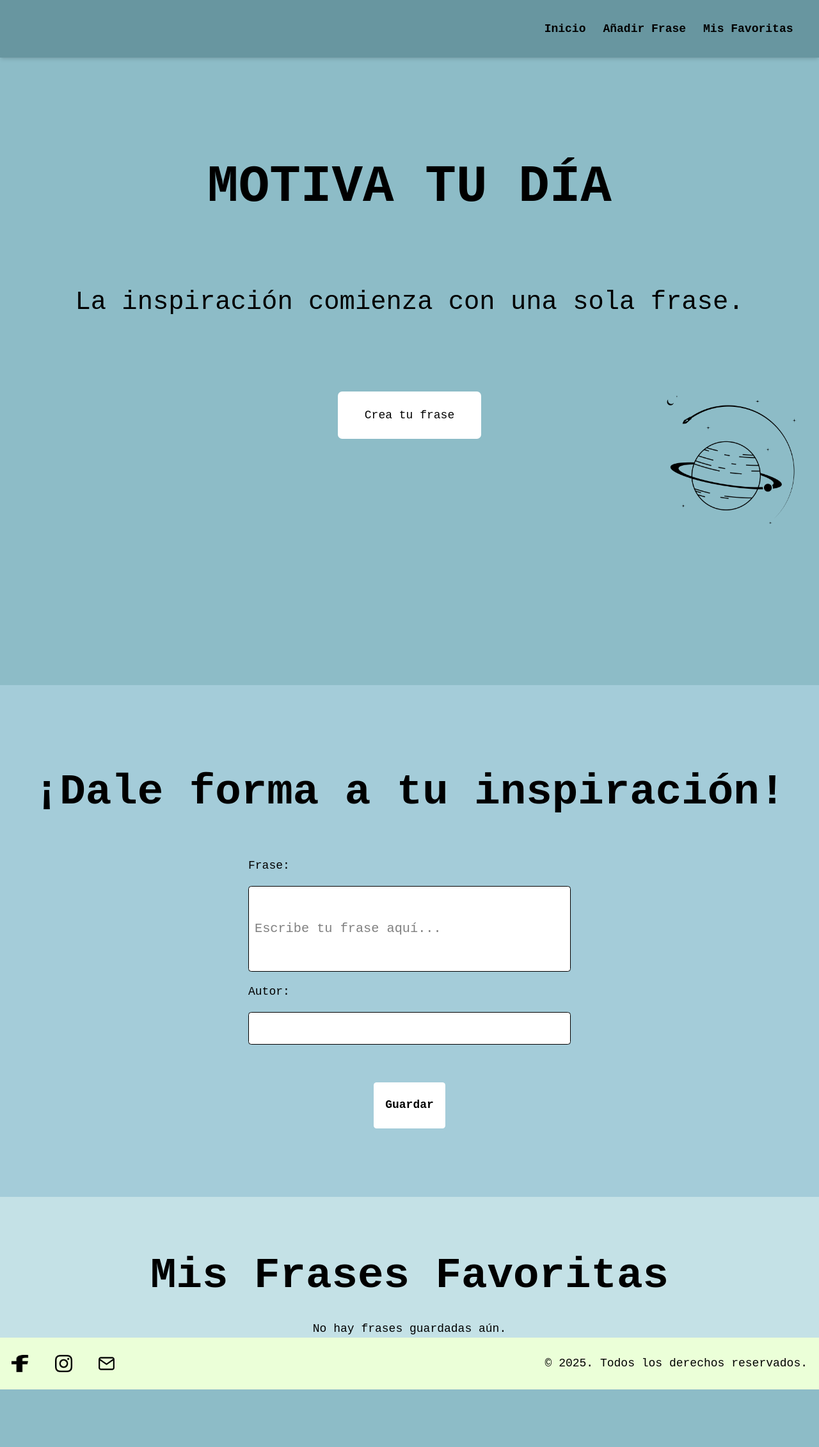
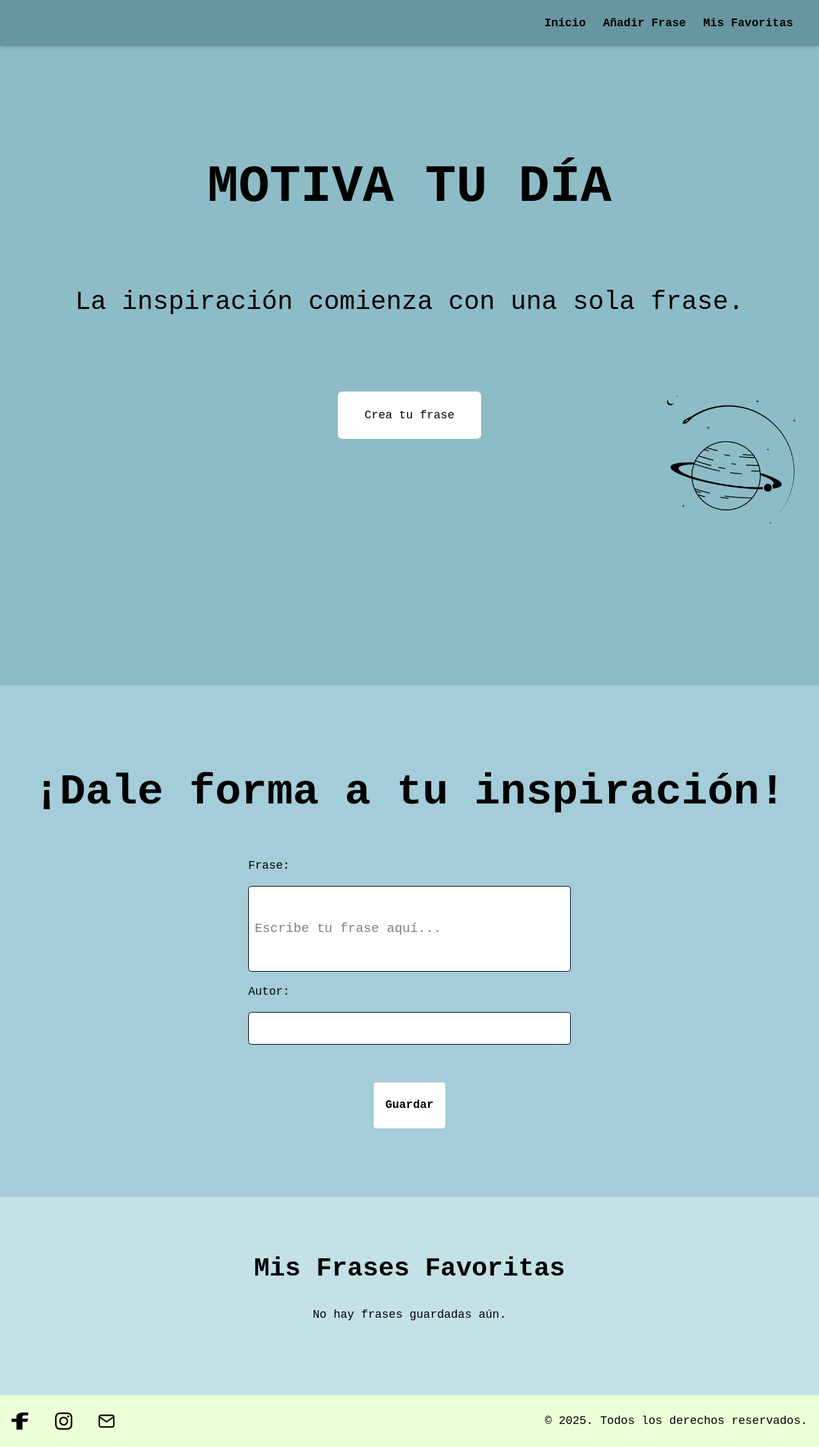
Before and after one commit to miaryl/p7_proyecto4, a React (Vite) app: page / in a window 1280 px wide. Shown: the whole page at 64% size. Before the commit the page ends 2172 px from the top, so only its background shows below. Built offline with nearby package versions, Linux system fonts and the light colour scheme; a web font is replaced by a local one.

Commit message:
style changes in homepage

```diff
--- a/src/App.jsx
+++ b/src/App.jsx
@@ -52,30 +52,30 @@ function App() {
 
     const goToMisFrases = document.getElementById("misfavoritas");
 
-      if(goToMisFrases){
-        goToMisFrases.scrollIntoView({behavior:"smooth"});
+    if (goToMisFrases) {
+      goToMisFrases.scrollIntoView({ behavior: "smooth" });
     }
   };
 
 
-    const toggleEdit = (index) =>{
-      const updatedQuotes = quotes.map((quote, i )=>
-      i === index ? {...quote, editing: !quote.editing} : quote
+  const toggleEdit = (index) => {
+    const updatedQuotes = quotes.map((quote, i) =>
+      i === index ? { ...quote, editing: !quote.editing } : quote
     );
     setQuotes(updatedQuotes);
   };
 
-    const handleEdit = (index, field, value)=>{
+  const handleEdit = (index, field, value) => {
     const updatedQuotes = [...quotes];
 
     updatedQuotes[index][field] = value;
     setQuotes(updatedQuotes);
   };
 
-    const saveEdit = (index)=>{
+  const saveEdit = (index) => {
     const updatedQuotes = [...quotes];
 
-      if(!updatedQuotes[index].author.trim()){
+    if (!updatedQuotes[index].author.trim()) {
       updatedQuotes[index].author = 'Anónimo';
     }
     updatedQuotes[index].editing = false;
@@ -114,7 +114,7 @@ function App() {
       </section>
 
       <section id="misfavoritas" className="scroll-mt-32 flex flex-col items-center gap-4 bg-[#C4E1E6]">
-        <h2 className="text-center text-3xl sm:text-3xl mt-20 md:text-5xl lg:text-6xl font-bold">Mis Frases Favoritas</h2>
+        <h2 className="text-center text-3xl sm:text-3xl mt-20 md:text-4xl lg:text-4xl font-bold">Mis Frases<br className="block sm:hidden" /> Favoritas</h2>
         <QuoteList
           quotes={quotes}
           onEdit={toggleEdit}
--- a/src/components/NavBar.jsx
+++ b/src/components/NavBar.jsx
@@ -13,21 +13,31 @@ function Navbar() {
             ☰
           </button>
           <ul
-            className={`absolute top right-40 w-48 flex whitespace-nowrap space-x-6 md:flex-row md:static md:w-auto md:space-x-6 text-sm md:text-base md:bg-transparent transition-all duration-300 ease-in-out ${menuOpen ? "block" : "hidden md:flex"}
+            className={`absolute top right-20 w-48 flex whitespace-nowrap space-x-6 md:flex-row md:static md:w-auto md:space-x-6 text-sm md:text-base md:bg-transparent transition-all duration-300 ease-in-out ${menuOpen ? "block" : "hidden md:flex"}
             `}
           >
             {["inicio", "añadir", "misfavoritas"].map((id) => (
               <li key={id}>
                 <a
                   href={`#${id}`}
-                  className="block font-bold text-black hover:text-gray-500 transition duration-200 hover:scale-105 py-2 text-right"
+                  className="block font-bold hover:text-gray-500 transition duration-200 hover:scale-105 whitespace-nowrap"
                   onClick={() => setMenuOpen(false)}
                 >
-                  {id === "añadir"
-                    ? "Añadir Frase"
-                    : id === "misfavoritas"
-                      ? "Mis Favoritas"
-                      : "Inicio"}
+                  <span className="block sm:hidden">
+                    {id === "añadir"
+                      ? "Añadir"
+                      : id === "misfavoritas"
+                        ? "Favoritas"
+                        : "Início"}
+                  </span>
+
+                  <span className="hidden sm:block">
+                    {id === "añadir"
+                      ? "Añadir Frase"
+                      : id === "misfavoritas"
+                        ? "Mis Favoritas"
+                        : "Inicio"}
+                  </span>
                 </a>
               </li>
             ))}
--- a/src/components/quotes/QuoteList.jsx
+++ b/src/components/quotes/QuoteList.jsx
@@ -1,46 +1,57 @@
 import { RiEdit2Fill, RiDeleteBin6Line } from 'react-icons/ri';
 
 
-function QuoteList({quotes, onEdit, onDelete, onChange, onSave}) {
+function QuoteList({ quotes, onEdit, onDelete, onChange, onSave }) {
 
 
 
 
   if (quotes.length === 0) {
-    return <p className="text-center mt-4">No hay frases guardadas aún.</p>;
+    return <p className="text-center mt-4 mb-25">No hay frases guardadas aún.</p>;
   }
 
   return (
-    <ul className="max-w-xl w-full px-4 py-6 space-y-4 mt-10 mb-10">
+    <ul className="max-w-xxl w-full p-6 sm:p-25 space-y-4 mt-10 mb-10">
       {[...quotes].reverse().map((quote, i) => {
         const index = quotes.length - 1 - i;
         return (
-          <li key={index} className="bg-white p-4 rounded shadow">
+          <li key={index} className="bg-white p-8 rounded shadow">
             {quote.editing ? (
               <>
+                <div className="flex flex-col gap-4 mb-4 sm:flex-row">
                   <input
                     value={quote.text}
                     onChange={(e) => onChange(index, "text", e.target.value)}
+                    className="flex-grow border-b border-gray-400 focus:outline-none focus:border-black bg-transparent"
+                    placeholder="Frase"
                   />
                   <input
                     value={quote.author}
                     onChange={(e) => onChange(index, "author", e.target.value)}
+                    className="w-32 border-b border-gray-400 focus:outline-none focus:border-black bg-transparent"
+                    placeholder="Autor"
                   />
-                <button onClick={() => onSave(index)}>Guardar</button>
+                  <button
+                    onClick={() => onSave(index)}
+                    className="rounded-md px-3 py-1 text-sm border cursor-pointer transition duration-200 hover:bg-[#EBFFD8]"
+                  >
+                    Guardar
+                  </button>
+                </div>
               </>
             ) : (
               <>
                 <div className="flex justify-end space-x-2">
                   <button
                     onClick={() => onEdit(index)}
-                    className="p-2 rounded hover:bg-gray-200 text-black-600"
+                    className="p-2 cursor-pointer rounded hover:bg-gray-100 text-black-600 hover:text-blue-400"
                     aria-label="Editar"
                     title="Editar">
                     <RiEdit2Fill size={20} />
                   </button>
                   <button
                     onClick={() => onDelete(index)}
-                    className="p-2 rounded hover:bg-gray-200 text-black-600"
+                    className="p-2 cursor-pointer rounded hover:bg-gray-100 text-black-600 hover:text-blue-400"
                     aria-label="Eliminar"
                     title="Eliminar">
                     <RiDeleteBin6Line size={20} />
```
Lines whose indentation alone changed are shown as unchanged.
